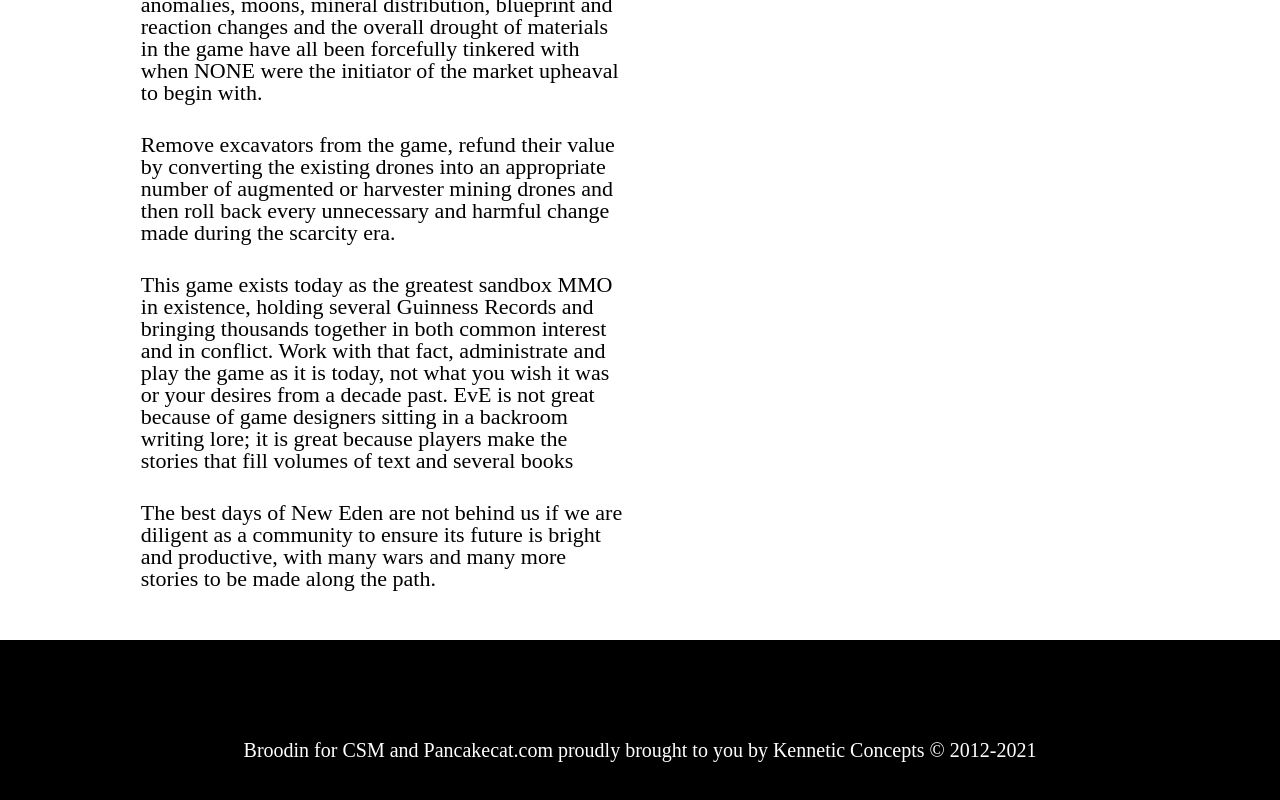
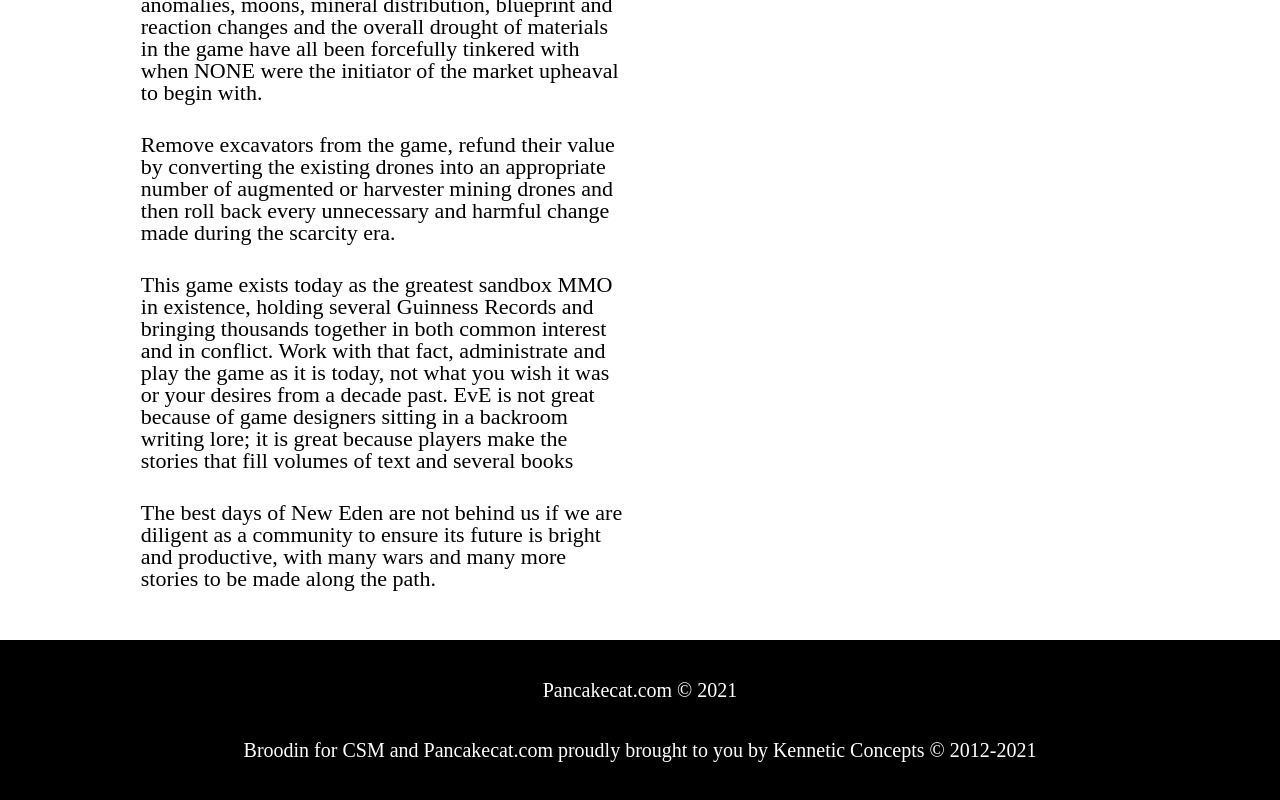
Before and after one commit to kenneth-brook/pancake-cat, a React (Create React App) app: page / in a window 1280 px wide. Shown: the part 2555-3355 px from the top of the page. Built offline with nearby package versions, Linux system fonts and the light colour scheme.

Commit message:
updated footer

```diff
--- a/src/footer/Footer.js
+++ b/src/footer/Footer.js
@@ -3,6 +3,9 @@ import React from "react";
 function Footer() {
 	return (
 		<div className='footerWrap'>
+			<h6>
+				Pancakecat.com <span>&#169;</span> 2021
+			</h6>
 			<h6>
 				Broodin for CSM and Pancakecat.com proudly brought to you by Kennetic
 				Concepts <span>&#169;</span> 2012-2021
--- a/src/footer/footer.scss
+++ b/src/footer/footer.scss
@@ -7,6 +7,6 @@
 	h6 {
 		color: white;
 		font-size: 2rem;
-		padding-top: 100px;
+		padding-top: 40px;
 	}
 }
```
